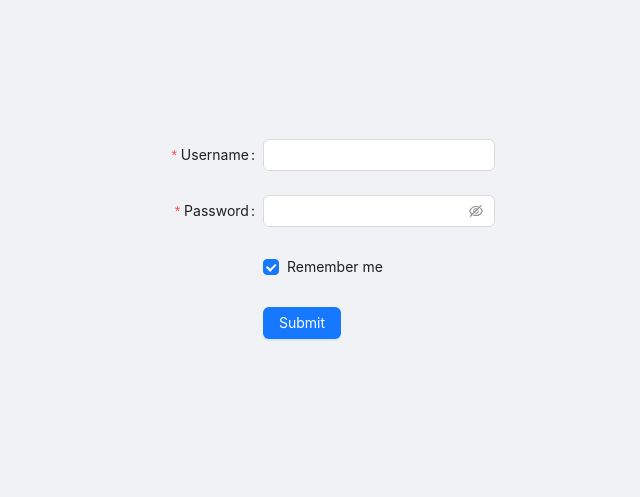
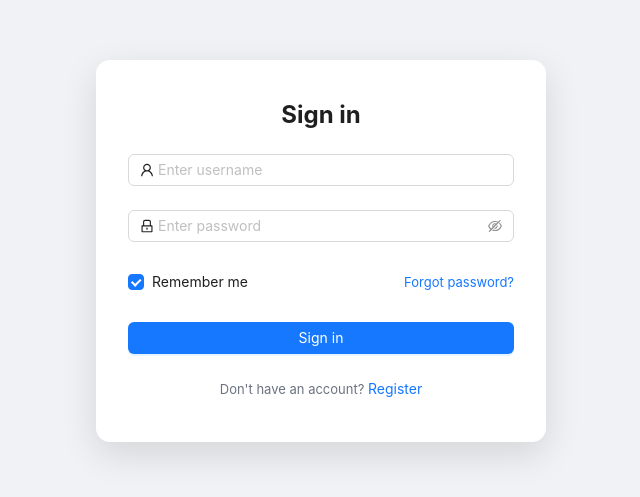
Before and after one commit to Eighty-two-82/Eighty-two, a Vue app in the folder frontend/: page / in a window 1280 px wide. Shown: the part 149-646 px from the top of the page, without its empty margins (319-959 px from the left). Built offline with nearby package versions, Linux system fonts and the light colour scheme.

Commit message:
log in demo

```diff
--- a/frontend/src/views/Login.vue
+++ b/frontend/src/views/Login.vue
@@ -1,43 +1,73 @@
 <template>
   <div class="login-container">
+
     <a-form
       :model="formState"
       name="basic"
-      :label-col="{ span: 8 }"
-      :wrapper-col="{ span: 16 }"
+      :label-col="{ span: 6 }"
+      :wrapper-col="{ span: 18 }"
       autocomplete="off"
       @finish="onFinish"
       @finishFailed="onFinishFailed"
+      :disabled="loading"
+      class="login-form"
     >
+
+      <!-- heading -->
+      <h1 class="login-title">Sign in</h1>
+
       <a-form-item
-        label="Username"
         name="username"
         :rules="[{ required: true, message: 'Please input your username!' }]"
-      >
-        <a-input v-model:value="formState.username" />
+        :wrapper-col="{ span: 24 }"
+>
+        <a-input v-model:value="formState.username" placeholder="Enter username">
+          <template #prefix>
+            <UserOutlined />
+          </template>
+        </a-input>
       </a-form-item>
 
       <a-form-item
-        label="Password"
         name="password"
         :rules="[{ required: true, message: 'Please input your password!' }]"
-      >
-        <a-input-password v-model:value="formState.password" />
+        :wrapper-col="{ span: 24 }"
+>
+        <a-input-password v-model:value="formState.password" placeholder="Enter password">
+          <template #prefix>
+            <LockOutlined />
+          </template>
+        </a-input-password>
       </a-form-item>
 
-      <a-form-item name="remember" :wrapper-col="{ offset: 8, span: 16 }">
-        <a-checkbox v-model:checked="formState.remember">Remember me</a-checkbox>
+
+      <a-form-item :wrapper-col="{ span: 24 }">
+        <div class="row-between">
+          <a-checkbox v-model:checked="formState.remember">Remember me</a-checkbox>
+          <a class="login-form-forgot" @click="onForgot">Forgot password?</a>
+        </div>
       </a-form-item>
 
-      <a-form-item :wrapper-col="{ offset: 8, span: 16 }">
-        <a-button type="primary" html-type="submit">Submit</a-button>
+
+
+      <a-form-item :wrapper-col="{ span: 24 }">
+        <a-button type="primary" html-type="submit" :loading="loading" block>Sign in</a-button>
       </a-form-item>
+
+      <!-- sign up -->
+      <div class="muted">
+        Don't have an account?
+        <a-typography-link @click="onRegister">Register</a-typography-link>
+      </div>
     </a-form>
   </div>
 </template>
 
 <script setup>
-import { reactive } from 'vue';
+import { reactive, ref } from 'vue';
+import { message } from 'ant-design-vue';
+import { UserOutlined, LockOutlined } from '@ant-design/icons-vue';
+
 
 const formState = reactive({
   username: '',
@@ -45,13 +75,44 @@ const formState = reactive({
   remember: true,
 });
 
-const onFinish = values => {
-  console.log('Success:', values);
-};
+const loading = ref(false);
 
-const onFinishFailed = errorInfo => {
+function simulateLogin({ username, password }) {
+  return new Promise((resolve, reject) => {
+    setTimeout(() => {
+      if (username && password) {
+        resolve({ token: 'fake-token-123' });
+      } else {
+        reject(new Error('Empty username or password'));
+      }
+    }, 1000);
+  });
+}
+
+const onFinish = async (values) => {
+  loading.value = true;
+  try {
+    const res = await simulateLogin(values);
+    const token = res.token;
+    if (formState.remember) {
+      localStorage.setItem('token', token);
+    }
+    message.success('Signed in (mock)');
+    window.location.href = '/';
+  } catch (e) {
+    message.error(e?.message || 'Mock login failed');
+  } finally {
+    loading.value = false;
+  }
+}
+
+const onFinishFailed = (errorInfo) => {
   console.log('Failed:', errorInfo);
-};
+  message.error('Please check the form');
+}
+
+const onForgot = () => message.info('Please contact admin to reset password.');
+const onRegister = () => message.info('Register is not implemented (mock).');
 </script>
 
 <style scoped>
@@ -63,10 +124,40 @@ const onFinishFailed = errorInfo => {
   background: #f0f2f5;
 }
 
-a-form {
-  padding: 24px;
+.login-form {
+  width: 450px;
+  padding: 36px 32px;
   background: white;
-  border-radius: 8px;
-  box-shadow: 0 2px 8px rgba(0, 0, 0, 0.15);
+  border-radius: 14px;
+  box-shadow: 0 12px 36px rgba(0, 0, 0, 0.12);
+}
+
+.login-input {
+  width: 320px;
+  margin: 0 auto;
+  display: block;
+}
+
+
+/* title formate */
+.login-title {
+  text-align: center;
+  font-size: 24px;
+  font-weight: bold;
+  margin-bottom: 20px;
+}
+
+.row-between {
+  display: flex;
+  justify-content: space-between;
+  align-items: center;
+  font-size: 13px;
+}
+
+.muted {
+  text-align: center;
+  color: #6b7280;
+  font-size: 13px;
+  margin: 8px 0 6px;
 }
 </style>
```
